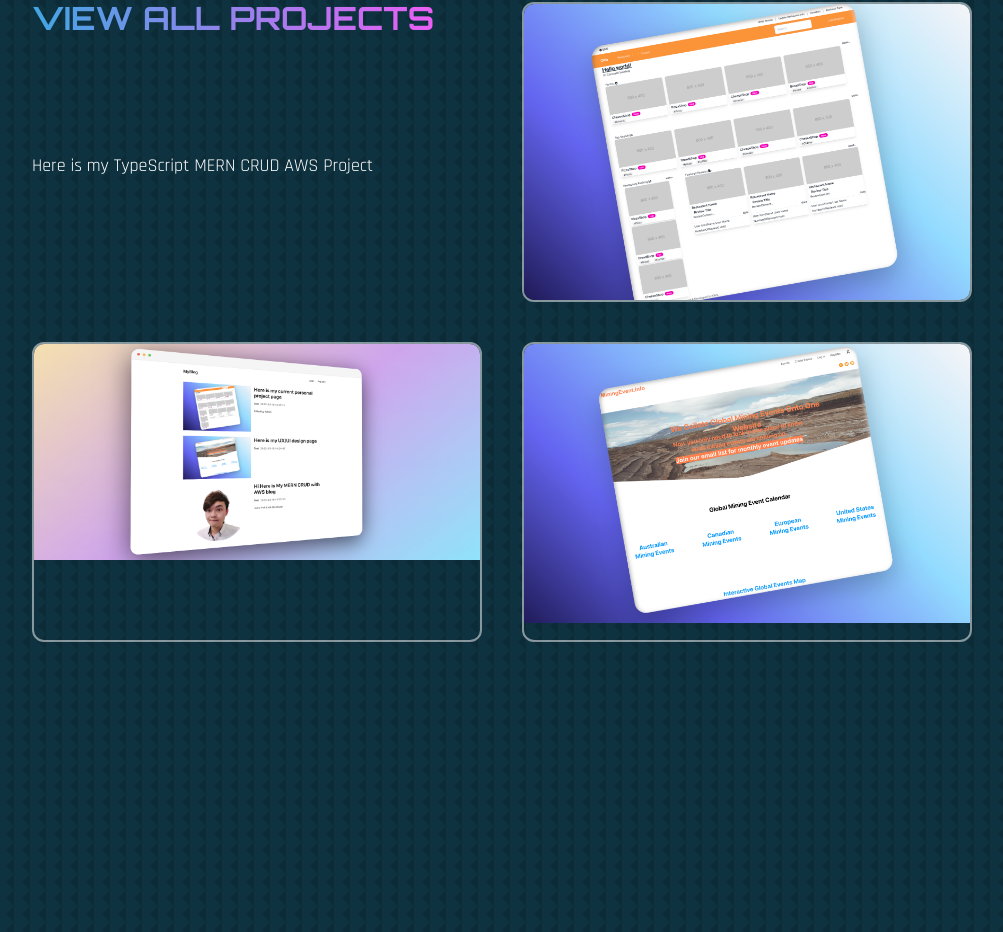
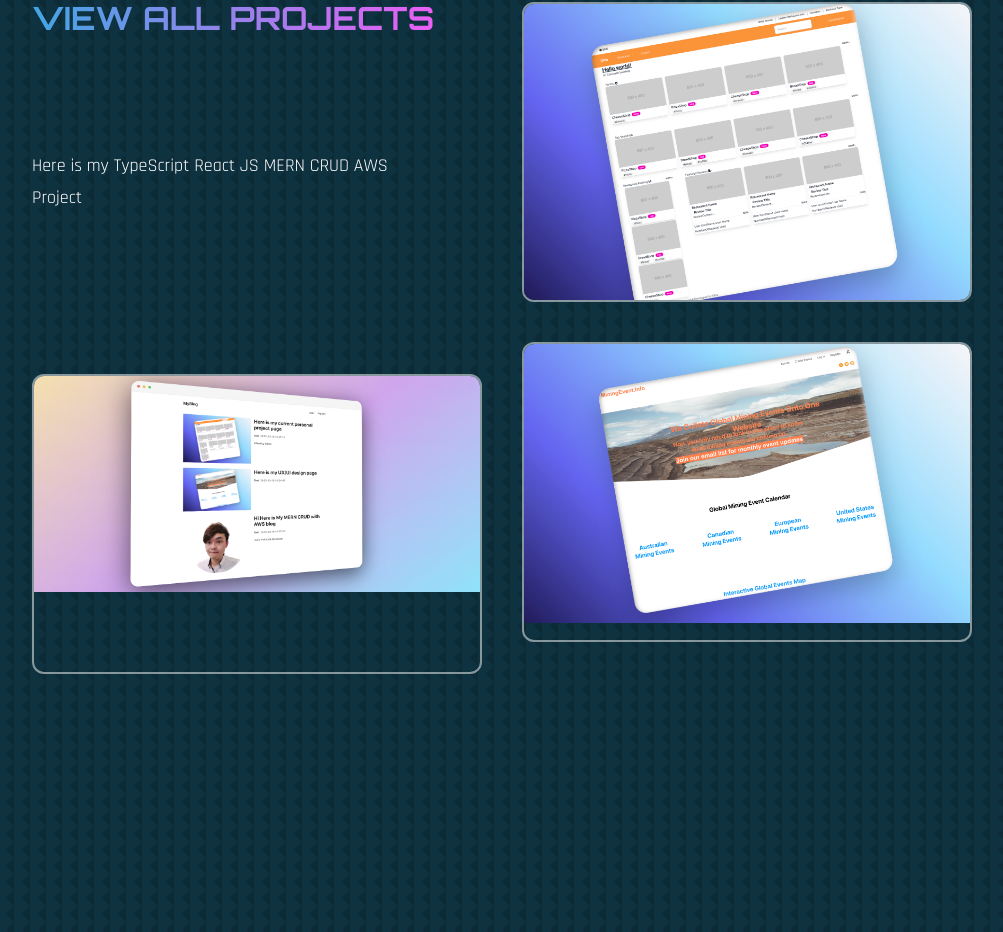
Before and after one commit to Heiman0121/my-portfolio, a React (Create React App) app: page / in a window 1280 px wide. Shown: the part 2646-3578 px from the top of the page, without its empty margins (138-1141 px from the left). Built offline with nearby package versions, Linux system fonts and the light colour scheme; a web font is replaced by a local one.

Commit message:
Upload image

```diff
--- a/src/components/Work.jsx
+++ b/src/components/Work.jsx
@@ -24,7 +24,8 @@
                 View all projects
               </h2>
               <p className="max-w-sm mb-28">
-                Here is my TypeScript MERN CRUD AWS Project
+                Here is my TypeScript React JS MERN CRUD AWS
+                Project
               </p>
             </div>
             <a href="https://mern-project-ujkp.onrender.com">
```
Also changed, not shown: src/assets/services.png.
